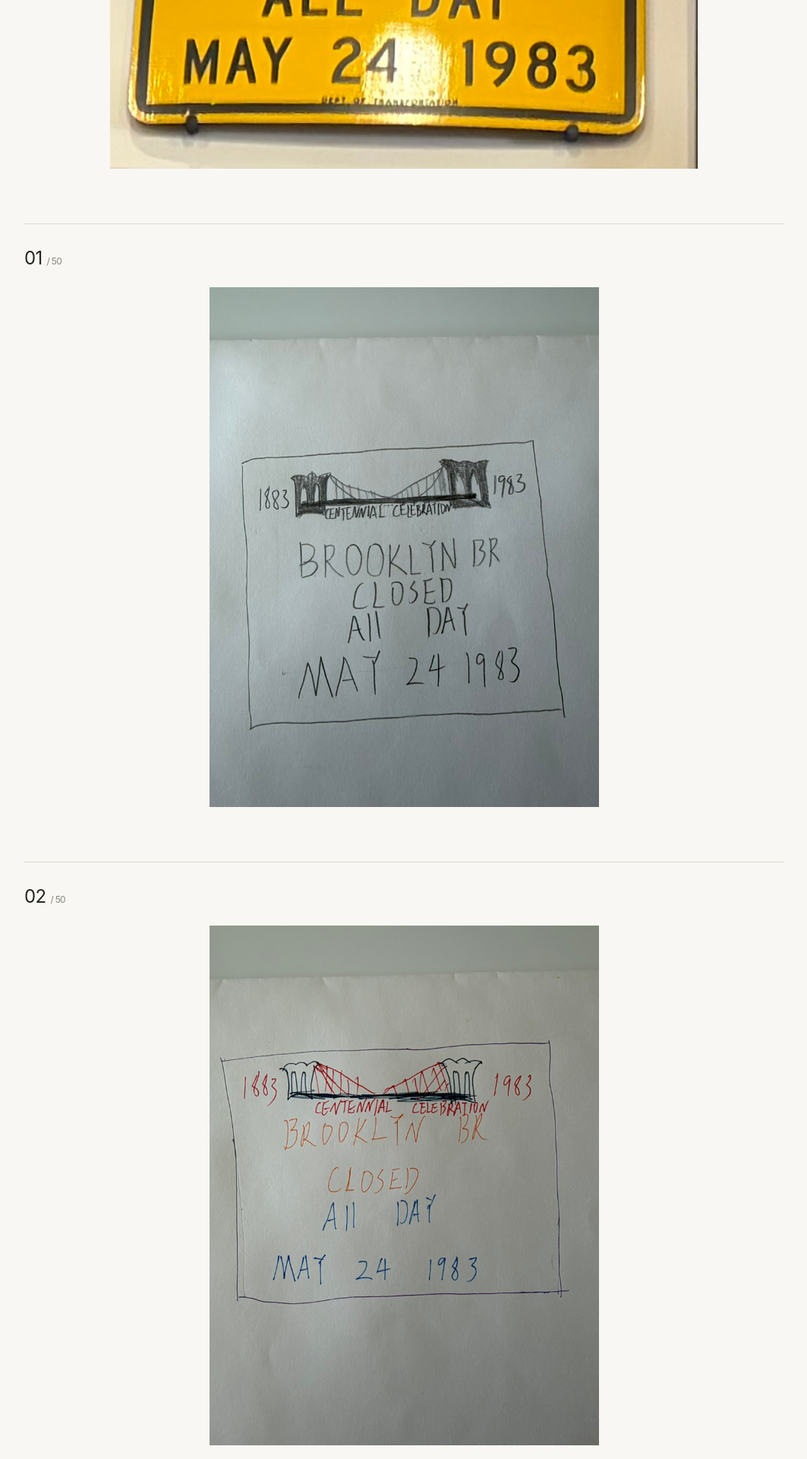
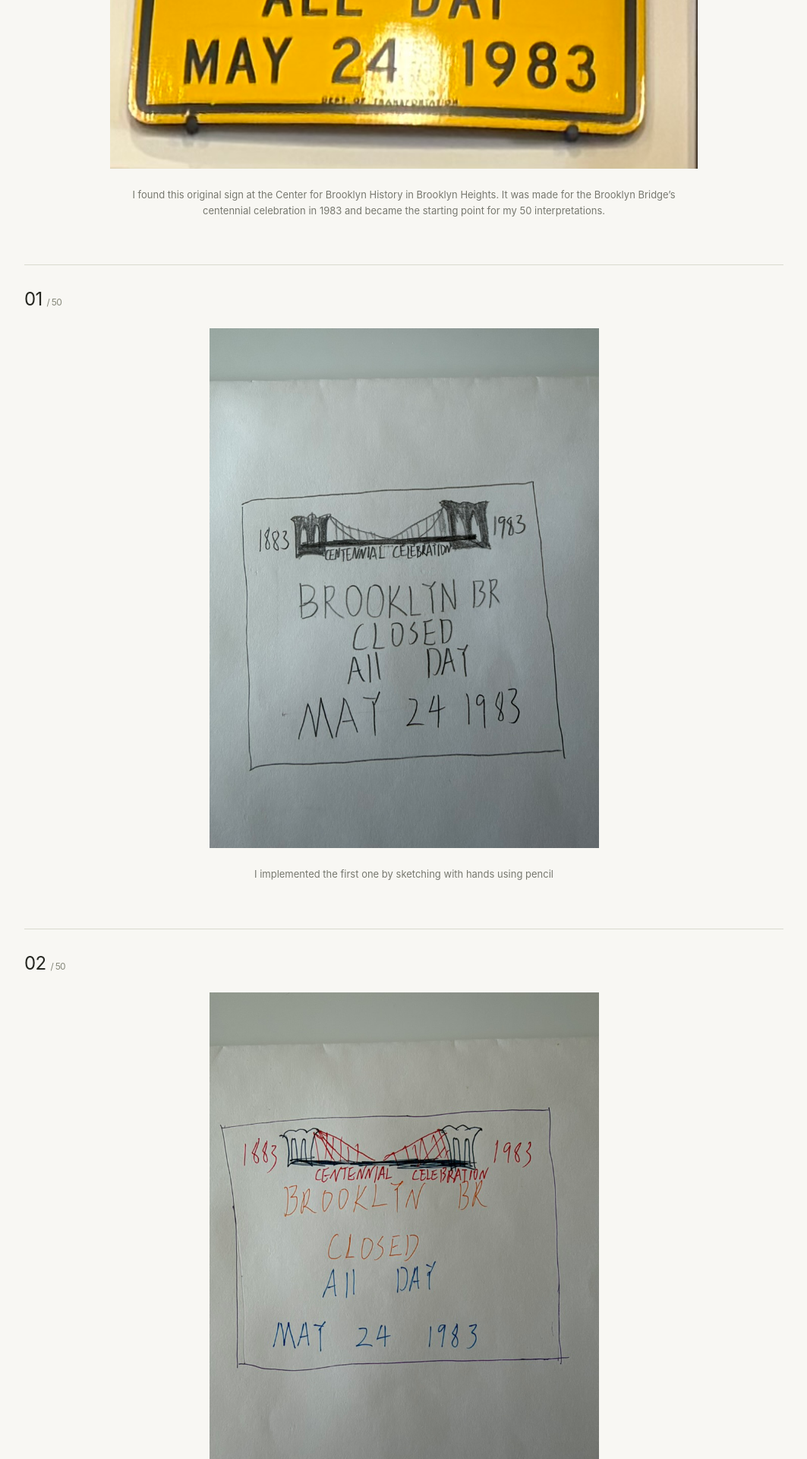
Before and after one commit to bulahe/Ideation-prototyping-Process-Documentation, a Jekyll site: the page built from 50ways/index.md, in a window 1280 px wide. Shown: the part 759-2679 px from the top of the page at 76% size, without its empty margins (108-1171 px from the left). Built offline with Jekyll 4.4.1, drawn with Linux system fonts in a browser that asks for light colours; some of the changed text lies outside the part shown.

Commit message:
add caption

```diff
--- a/50ways/gallery.css
+++ b/50ways/gallery.css
@@ -30,7 +30,7 @@
 /* Quiet, book-like captions; empty captions take no space. */
 .intro { padding: 48px 0 40px; }
 h1 { font-size: clamp(36px, 6vw, 64px); letter-spacing: -.04em; margin: 0; line-height: 1.15; }
-.notes { min-height: 0; padding: 0; border: 0; margin: 14px auto 0; font-size: 13px; line-height: 1.65; color: #77786f; }
+.notes { min-height: 0; padding: 0; border: 0; margin: 14px auto 0; font-size: 13px; line-height: 1.65; color: #77786f; text-align: center; }
 .notes:not(:has(p, ul, ol, blockquote)) { display: none; }
 .work { padding-bottom: 48px; }
 
--- a/50ways/index.md
+++ b/50ways/index.md
@@ -17,7 +17,7 @@
 
 
 <!-- Write your museum reference notes here. -->
-
+I found this original sign at the Center for Brooklyn History in Brooklyn Heights. It was made for the Brooklyn Bridge’s centennial celebration in 1983 and became the starting point for my 50 interpretations.
 
 
 </div>
@@ -35,7 +35,7 @@
 
 
 <!-- Replace the placeholder below with your notes for work 01. -->
-
+I implemented the first one by sketching with hands using pencil
 
 
 </div>
@@ -89,7 +89,7 @@
 
 
 <!-- Replace the placeholder below with your notes for work 04. -->
-
+When I was drawing the two arches of the Brooklyn Bridge, I found that the shape of it is similar with a slice of toast.
 
 
 </div>
@@ -114,7 +114,7 @@
 
 
 <!-- Replace the placeholder below with your notes for work 05. -->
-
+I recreated the sign in Logic Pro using MIDI notes, turning its visual elements into sound.
 
 
 </div>
@@ -132,7 +132,7 @@
 
 
 <!-- Replace the placeholder below with your notes for work 06. -->
-
+Using forks and charing cables to represent the shape of Brooklyn Bridge
 
 
 </div>
@@ -150,7 +150,7 @@
 
 
 <!-- Replace the placeholder below with your notes for work 07. -->
-
+Canva version - changed font
 
 
 </div>
@@ -168,7 +168,7 @@
 
 
 <!-- Replace the placeholder below with your notes for work 08. -->
-
+The two arches reminded me of the McDonald’s logo.
 
 
 </div>
@@ -204,7 +204,7 @@
 
 
 <!-- Replace the placeholder below with your notes for work 10. -->
-
+Drawing the Brooklyn Bridge in one continuous line without lifting the pen.
 
 
 </div>
@@ -222,7 +222,7 @@
 
 
 <!-- Replace the placeholder below with your notes for work 11. -->
-
+Drawing the Brooklyn Bridge with only dots.
 
 
 </div>
@@ -258,7 +258,7 @@
 
 
 <!-- Replace the placeholder below with your notes for work 13. -->
-
+Hand-drawn Brooklyn Bridge another view 3D.
 
 
 </div>
@@ -276,7 +276,7 @@
 
 
 <!-- Replace the placeholder below with your notes for work 14. -->
-
+3D Brooklyn Bridge made by paper.
 
 
 </div>
@@ -348,7 +348,7 @@
 
 
 <!-- Replace the placeholder below with your notes for work 18. -->
-
+Wanting to use pants to represents the two arches, guess I failed.
 
 
 </div>
@@ -366,7 +366,7 @@
 
 
 <!-- Replace the placeholder below with your notes for work 19. -->
-
+pants plan in 2d kinda work!
 
 
 </div>
@@ -384,7 +384,7 @@
 
 
 <!-- Replace the placeholder below with your notes for work 20. -->
-
+The original sign replicated in txt file!
 
 
 </div>
@@ -407,7 +407,7 @@
 
 
 <!-- Replace the placeholder below with your notes for work 21. -->
-
+Out of idea now, so I went to the physical Brooklyn Bridge for inspiration. The sound of the Brooklyn Bridge.
 
 
 </div>
@@ -425,7 +425,7 @@
 
 
 <!-- Replace the placeholder below with your notes for work 22. -->
-
+AR Brooklyn Bridge across the road.
 
 
 </div>
@@ -443,7 +443,7 @@
 
 
 <!-- Replace the placeholder below with your notes for work 23. -->
-
+Brooklyn Bridge sign on the actual road
 
 
 </div>
@@ -497,7 +497,7 @@
 
 
 <!-- Replace the placeholder below with your notes for work 26. -->
-
+The Brooklyn Bridge wasn’t closed, but I did find something locked.
 
 
 </div>
@@ -515,7 +515,7 @@
 
 
 <!-- Replace the placeholder below with your notes for work 27. -->
-
+The original sign viewed in AR
 
 
 </div>
@@ -533,7 +533,7 @@
 
 
 <!-- Replace the placeholder below with your notes for work 28. -->
-
+AR 3D drawing recreated the sign
 
 
 </div>
@@ -569,7 +569,7 @@
 
 
 <!-- Replace the placeholder below with your notes for work 30. -->
-
+AR 3D drawing recreated the Brooklyn bridge
 
 
 </div>
--- a/_layouts/gallery.html
+++ b/_layouts/gallery.html
@@ -4,7 +4,7 @@
   <meta charset="utf-8">
   <meta name="viewport" content="width=device-width, initial-scale=1">
   <title>{{ page.title | escape }}</title>
-  <link rel="stylesheet" href="{{ '/50ways/gallery.css' | relative_url }}">
+  <link rel="stylesheet" href="{{ '/50ways/gallery.css' | relative_url }}?v={{ site.time | date: '%s' }}">
 </head>
 <body id="top">
   <nav class="topbar" aria-label="Main navigation"><a href="{{ '/' | relative_url }}">Process journal</a><span>50 Ways of Seeing</span><a href="#original">01—30 ↓</a></nav>
```
Also changed, not shown: other parts of 50ways/index.md (+4 -4 lines).
